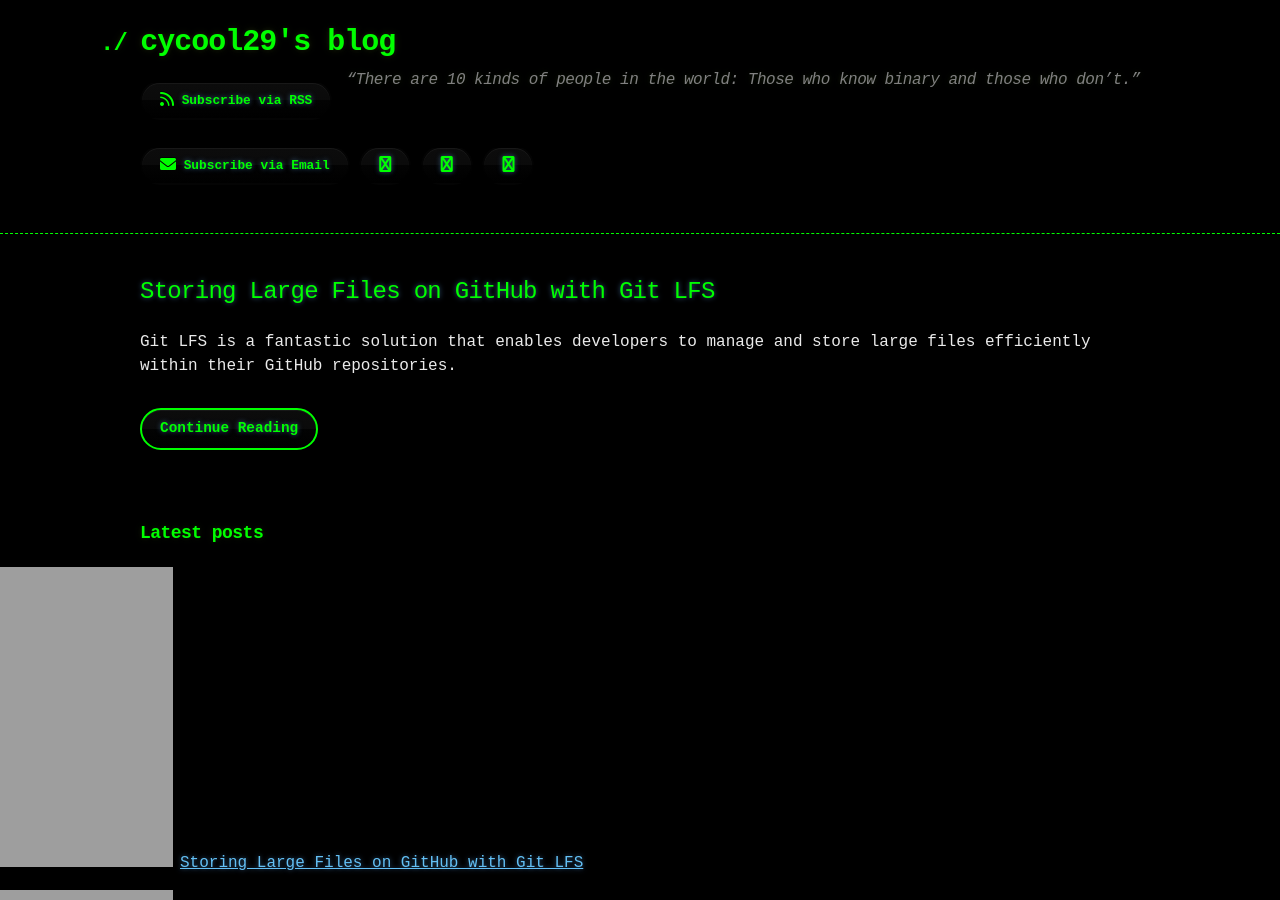
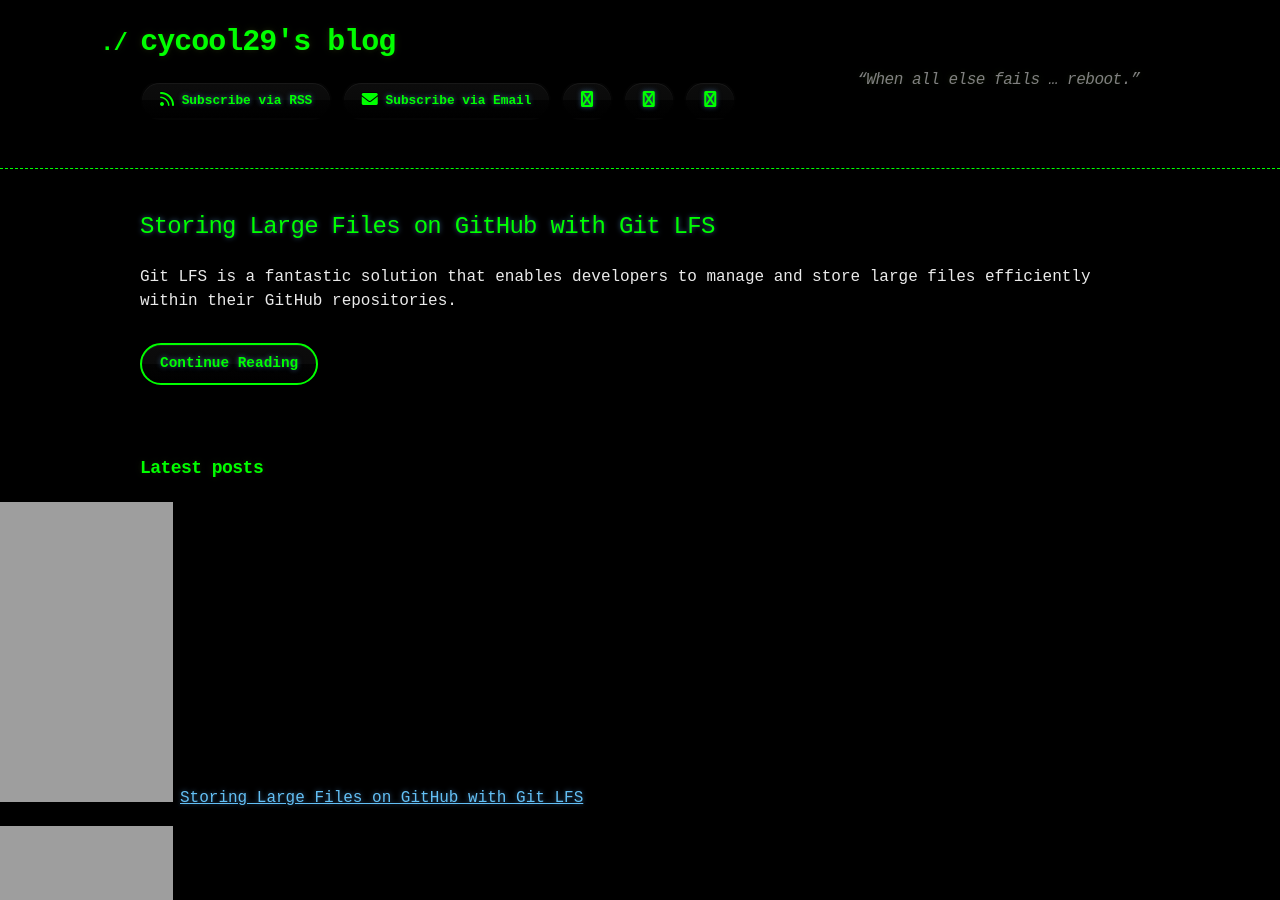
Before and after one commit to cycool29/cycool29.github.io, a Jekyll site: the page built from index.md, in a window 1280 px wide and 900 px high. Built offline with Jekyll 4.4.1, drawn with Linux system fonts in a browser that asks for light colours; a style sheet for code colours, icons or effects is not loaded.

Commit message:
Update quotes

```diff
--- a/_config.yml
+++ b/_config.yml
@@ -1,5 +1,5 @@
 title: cycool29's blog
-description: "“There are 10 kinds of people in the world: Those who know binary and those who don’t.” "
+description: "“When all else fails … reboot.” "
 bio: A high school student. Intermediate in Python, Git, Bash. Learning JavaScript. He/Him. "
 author: cycool29
 url: https://cycool29.github.io
```
